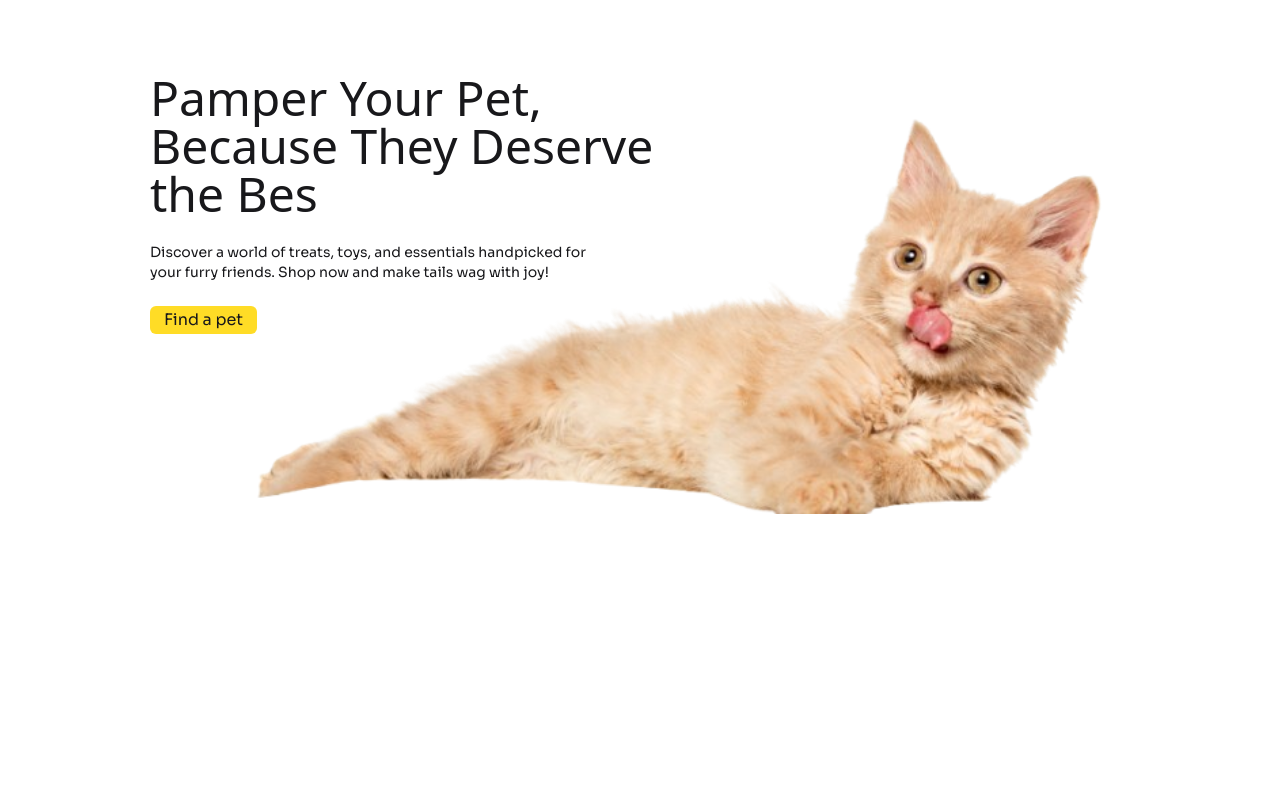
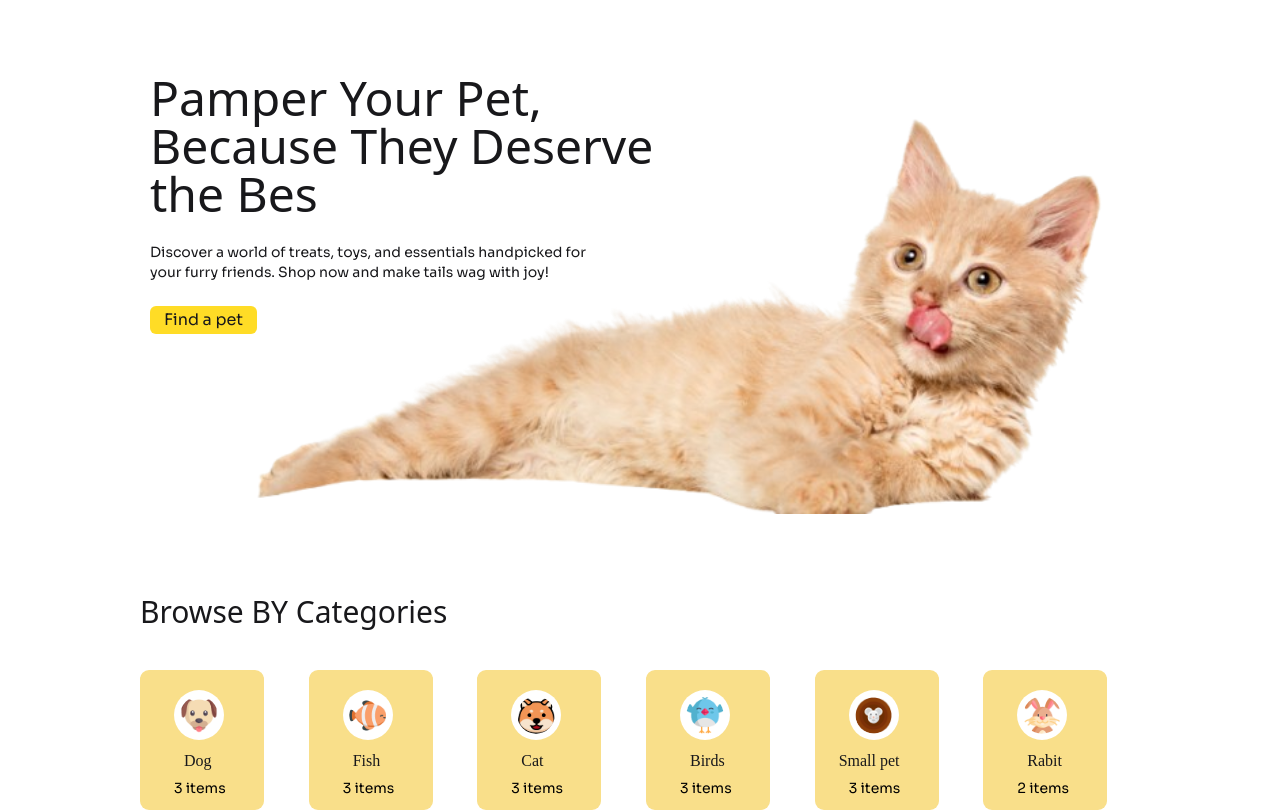
Before and after one commit to mesbahtoha/Assignment-3-001-, a plain HTML site: page index.html in a window 1280 px wide. Shown: the part 86-896 px from the top of the page. Before the commit the page ends 800 px from the top, so only its background shows below. Drawn offline with nearby package versions, Linux system fonts and the light colour scheme; a web font is replaced by a local one.

Commit message:
added my second commit

```diff
--- a/index.html
+++ b/index.html
@@ -25,7 +25,7 @@
 <link href="https://fonts.googleapis.com/css2?family=ADLaM+Display&family=Sora:wght@100..800&display=swap" rel="stylesheet">
 </head>
 <body class="sora-font">
-    <!-- First page -->
+    <!-- First Page -->
      <nav class="flex items-center justify-between lg:justify-around pt-4 pb-4">
         <div class="flex items-center gap-3">
             <img src="./c1-assets/logo-header.png" alt="">
@@ -44,7 +44,6 @@
             <i class="fa-solid fa-bars lg:hidden"></i>
         </div>
      </nav>
-
      <section>
         <div>
             <h1 class="adlam-display-font text-5xl">Pamper Your Pet, <br> Because They Deserve <br> the Bes</h1>
@@ -54,9 +53,46 @@
             <button class="btn-2">Find a pet</button>
             </div>
      </section>
-
      <div class="cat-img">
         <img src="./c1-assets/cat-big-removebg-preview.png" alt="" width="900px">
     </div>
+
+    <!-- Second Page -->
+     <div class="second-page">
+     <h1 class="adlam-display-font text-3xl second-head">Browse BY Categories</h1>
+     <div class="grid lg:grid-cols-6 grid-cols-2 gap-3 Toha">
+        <div class="dog">
+            <img src="./c1-assets/dog-cartoon.png" alt="">
+            <h1>Dog</h1>
+            <p>3 items</p>
+        </div>
+        <div class="dog">
+            <img src="./c1-assets/fish-cartoon.png" alt="">
+            <h1>Fish</h1>
+            <p>3 items</p>
+        </div>
+        <div class="dog">
+            <img src="./c1-assets/cat-cartoon.png" alt="">
+            <h1>Cat</h1>
+            <p>3 items</p>
+        </div>
+        <div class="dog">
+            <img src="./c1-assets/bird-cartoon.png" alt="">
+            <h1>Birds</h1>
+            <p>3 items</p>
+        </div>
+        <div class="dog">
+            <img src="./c1-assets/mouse-cartoon.png" alt="">
+            <h1 style="margin-left: -20px;">Small pet</h1>
+            <p>3 items</p>
+        </div>
+        <div class="dog">
+            <img src="./c1-assets/rabbit-cartoon.png" alt="">
+            <h1>Rabit</h1>
+            <p>2 items</p>
+        </div>
+
+     </div>
+    </div>
 </body>
 </html>
--- a/styles.css
+++ b/styles.css
@@ -30,6 +30,49 @@ section{
     margin-top: -330px;
     padding-left: 230px;
 }
+.dog{
+    border-radius: 9px;
+    background: rgb(249, 223, 138);
+   width: 124px;
+   height: 140px;
+   padding-left: 34px;
+  padding-top: 20px;
+}
+.dog>img{
+    background: rgb(255, 255, 255);
+    border-radius: 50%;
+    width: 50px;
+    height: 50px;
+    padding: 7%;
+    /* margin:0 auto ; */
+
+
+}
+.dog>h1{
+    font-family: ADLaM Display;
+font-size: 16px;
+font-weight: 300;
+line-height: 22px;
+letter-spacing: 0%;
+margin-top: 10px;
+padding-left: 10px;
+}
+.dog>p{
+    font-size: 14px;
+    color: rgb(0, 0, 0);
+    margin-top: 6px;
+
+}
+.second-page{
+    padding-left: 140px;
+    padding-right: 140px;
+    padding-top: 80px;
+
+}
+.second-head{
+    margin-bottom: 40px;
+
+}
 
 /* Responsive media query */
 @media screen and (max-width: 1023.33px) {
@@ -47,4 +90,16 @@ section{
         padding-left: 5%;
         padding-right: 5%;
     }
+    .second-page{
+        padding-left: 0px;
+        padding-right: 0px;
+        padding-top: 50px;
+    }
+    .Toha{
+        margin-left: 16%;
+         margin-right: 13%;
+    }
+    .second-head{
+        margin-left: 7%;
+    }
 }
```
